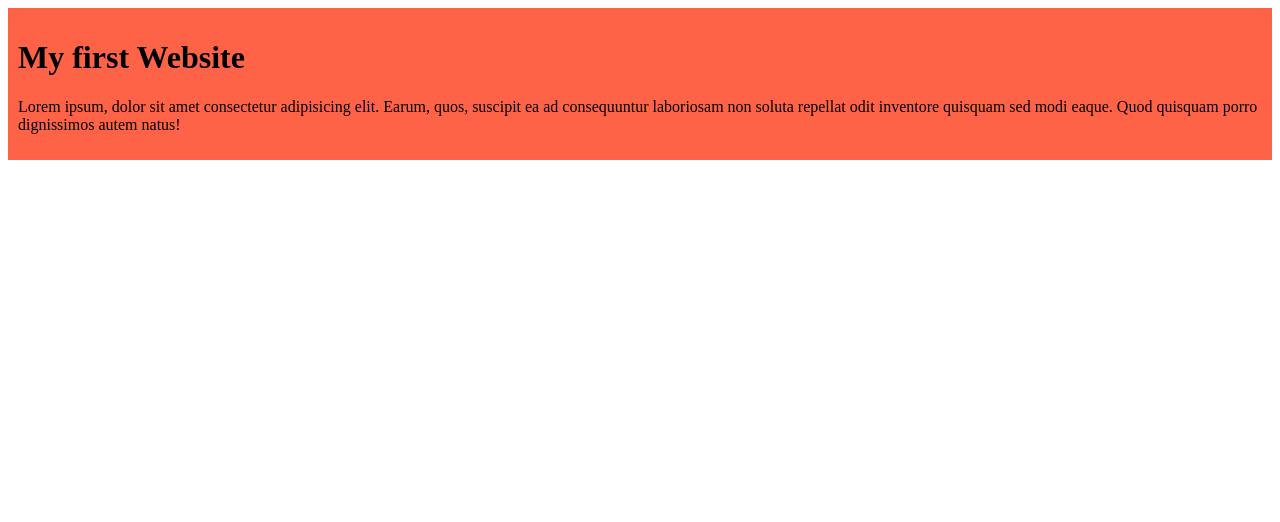
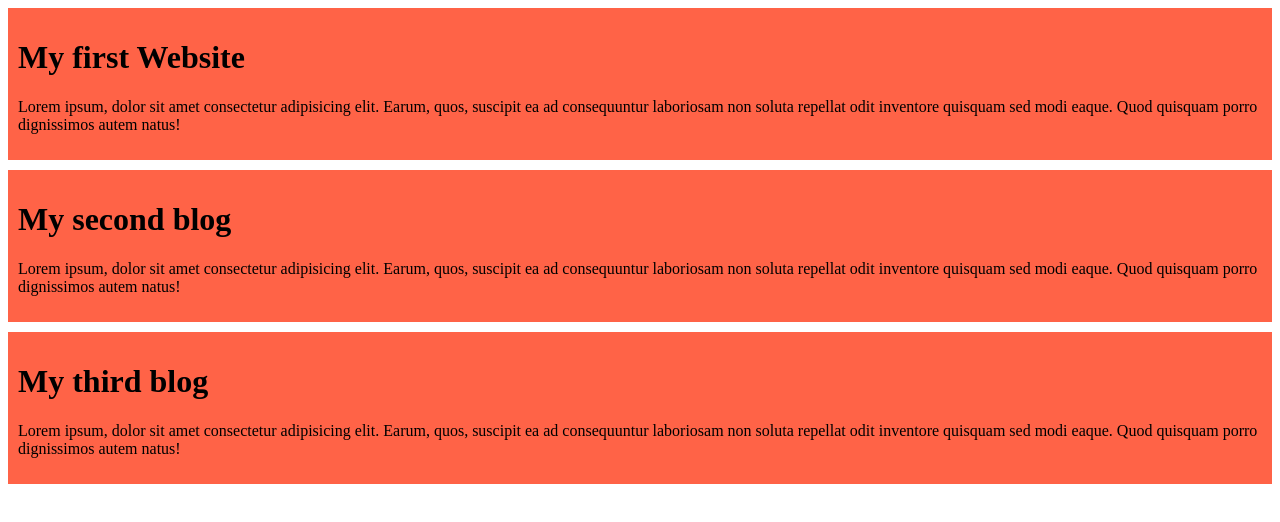
Before and after one commit to Faishal-Youshuf19/my-simple-website, a plain HTML site: page index.html in a window 1280 px wide. Drawn offline with Linux system fonts and the light colour scheme.

Commit message:
added second and third blog

```diff
--- a/index.html
+++ b/index.html
@@ -16,5 +16,24 @@
         natus!
       </p>
     </div>
+    <div>
+      <h1>My second blog</h1>
+      <p>
+        Lorem ipsum, dolor sit amet consectetur adipisicing elit. Earum, quos,
+        suscipit ea ad consequuntur laboriosam non soluta repellat odit
+        inventore quisquam sed modi eaque. Quod quisquam porro dignissimos autem
+        natus!
+      </p>
+    </div>
+
+    <div>
+      <h1>My third blog</h1>
+      <p>
+        Lorem ipsum, dolor sit amet consectetur adipisicing elit. Earum, quos,
+        suscipit ea ad consequuntur laboriosam non soluta repellat odit
+        inventore quisquam sed modi eaque. Quod quisquam porro dignissimos autem
+        natus!
+      </p>
+    </div>
   </body>
 </html>
--- a/styles/blog.css
+++ b/styles/blog.css
@@ -1,4 +1,5 @@
 div {
   background-color: tomato;
   padding: 10px;
+  margin-bottom: 10px;
 }
```
